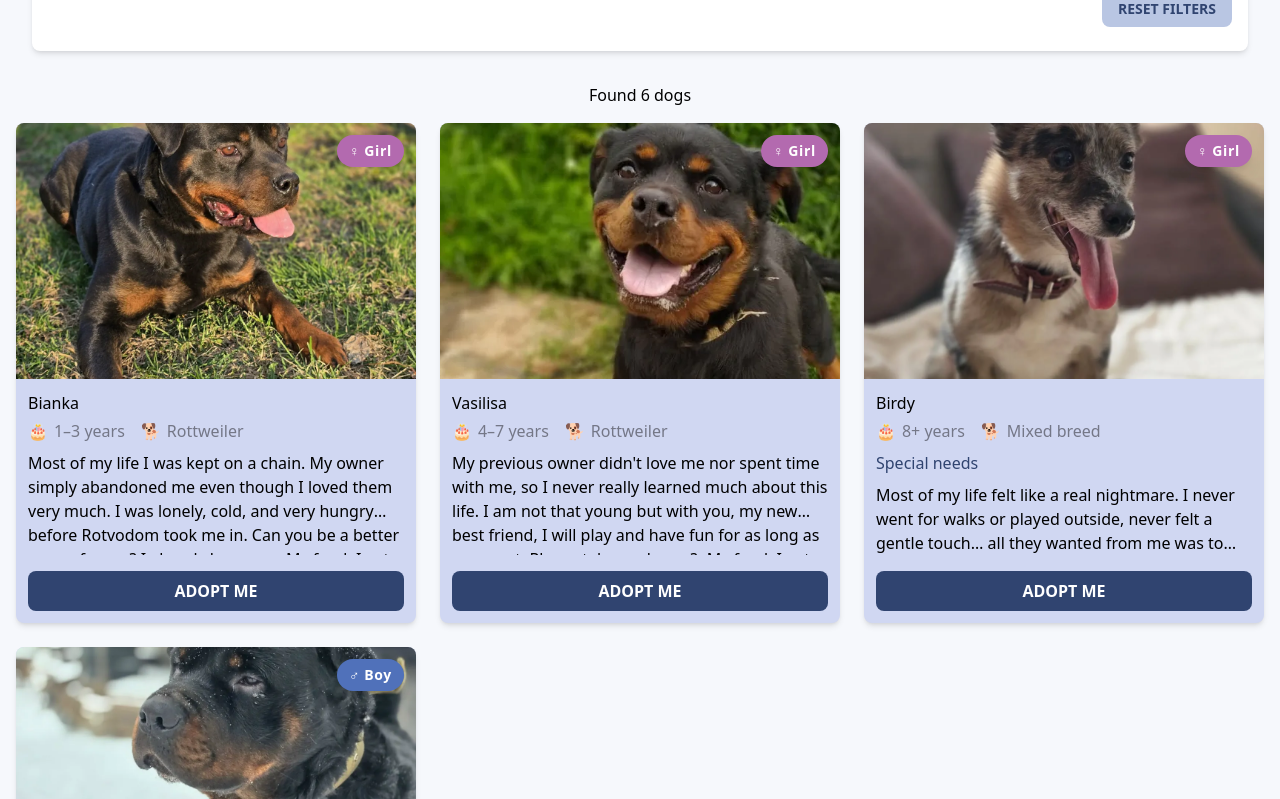
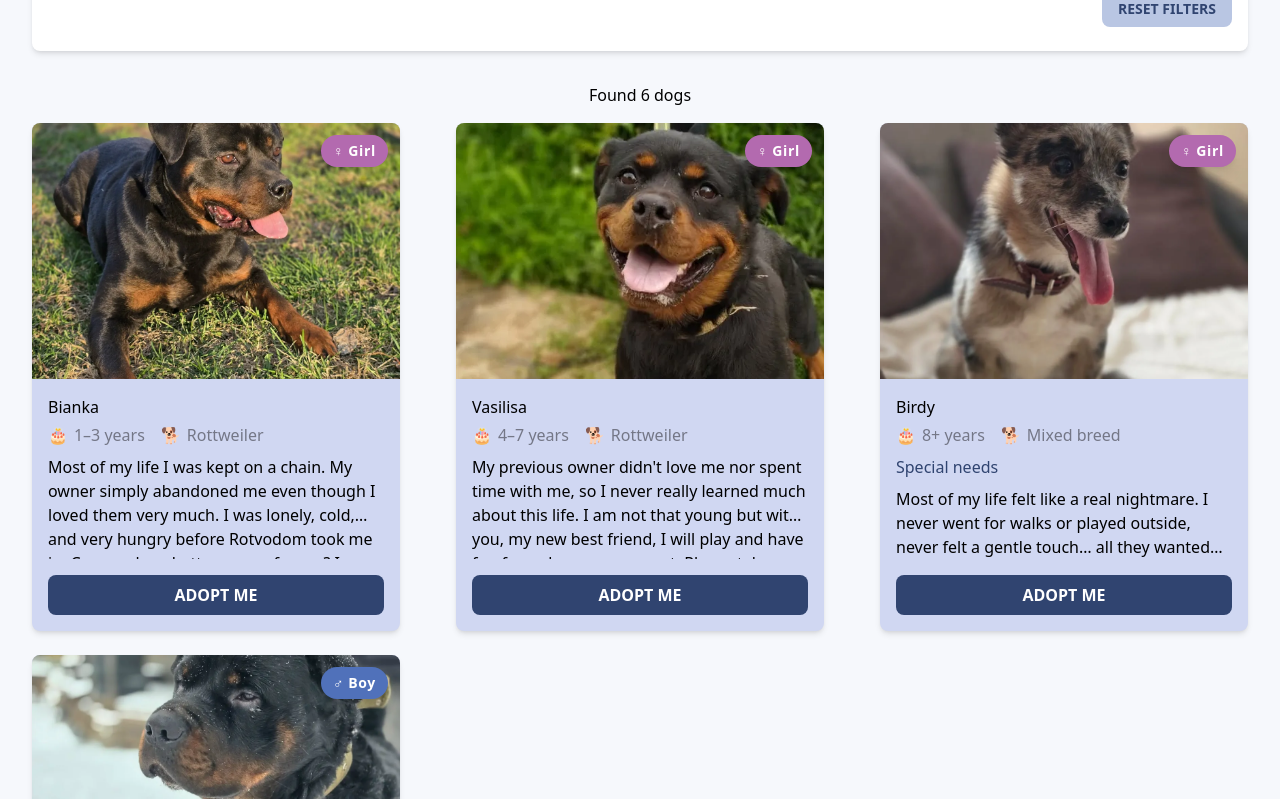
Before and after one commit to bavayra/dog-shelter, a React (Vite) app: page / in a window 1280 px wide. Shown: the part 1121-1920 px from the top of the page. Built offline with nearby package versions, Linux system fonts and the light colour scheme.

Commit message:
style: minor styling corrections for the pet cards: margins, fonts, paddings and sizes

```diff
--- a/src/features/DogCard.tsx
+++ b/src/features/DogCard.tsx
@@ -36,7 +36,7 @@ const DogCard = memo((dog: Dog) => {
   return (
     <>
       <article
-        className="flex h-full cursor-pointer flex-col overflow-hidden rounded-lg bg-neutral-50 shadow-md transition-all duration-300 hover:scale-[1.02] hover:shadow-xl"
+        className="flex h-full cursor-pointer flex-col overflow-hidden rounded-lg bg-neutral-50 shadow-md transition-all duration-300 hover:scale-[1.02] hover:shadow-xl sm:mx-4"
         aria-label={`Dog card ${name}`}
         onClick={() => setIsModalOpen(true)}
       >
@@ -63,7 +63,7 @@ const DogCard = memo((dog: Dog) => {
             </div>
           )}
         </div>
-        <div className="flex flex-1 flex-col p-3">
+        <div className="flex flex-1 flex-col p-4">
           <h3 className="typography-h3 mb-1">{name}</h3>
           <div className="mb-2 flex flex-wrap items-center gap-4 text-base text-neutral-700">
             <span className="flex items-center gap-1.5">
@@ -84,7 +84,7 @@ const DogCard = memo((dog: Dog) => {
               <span>{health}</span>
             </div>
           )}
-          <p className="typography-small mb-4 line-clamp-3 flex-1">
+          <p className="typography-small mb-4 line-clamp-3 flex-1 sm:text-base">
             {description}
           </p>
           <Button
```
